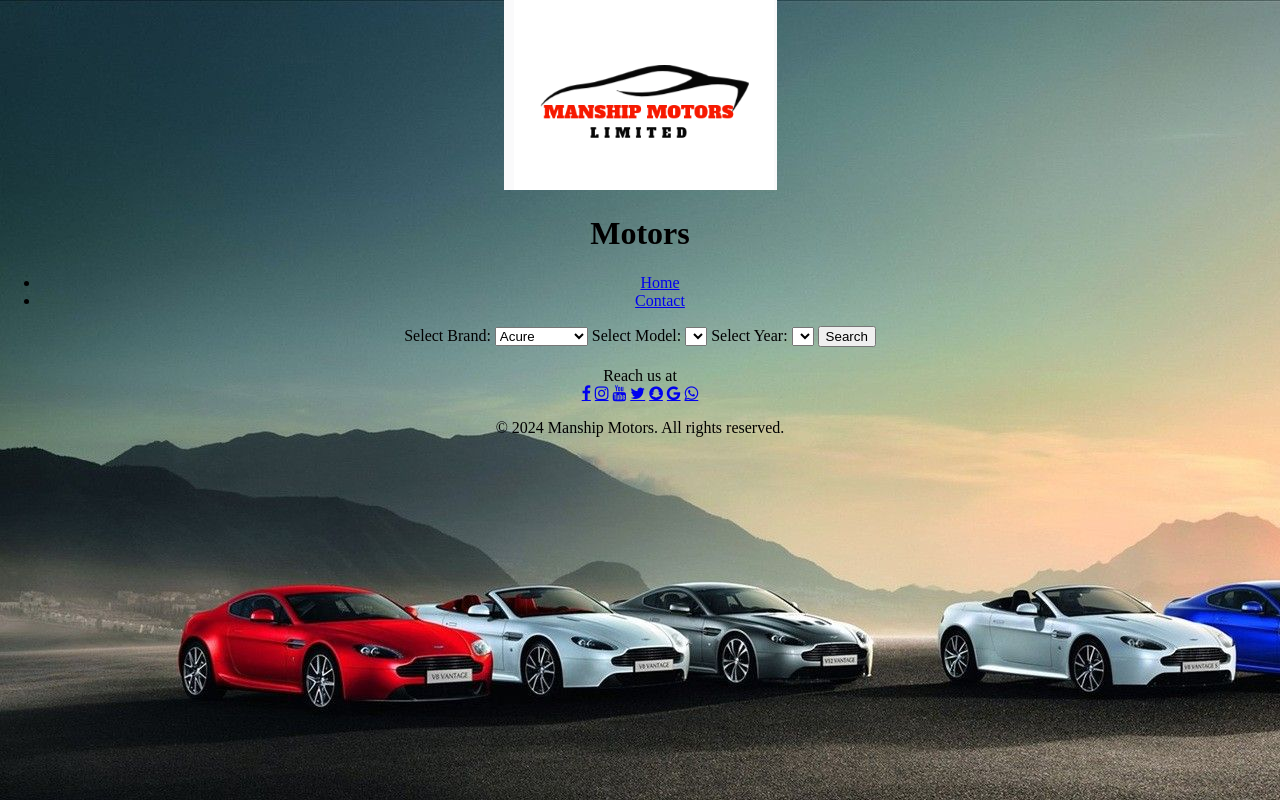
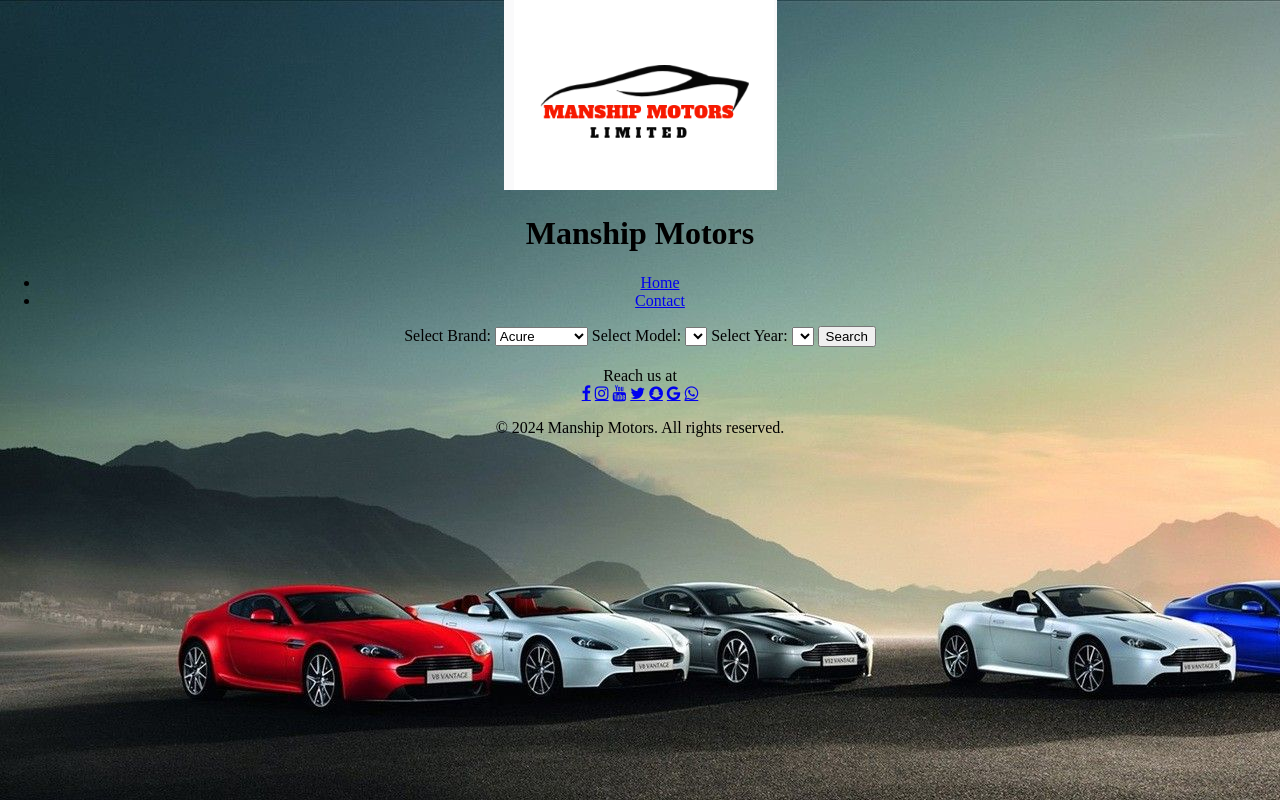
Before and after one commit to kevinke3/phase1-project, a website: page index.html in a window 1280 px wide. Drawn offline with Linux system fonts and the light colour scheme.

Commit message:
Update index.html

```diff
--- a/index.html
+++ b/index.html
@@ -12,7 +12,7 @@
 <body background="Background.jpg">
     <header>
         <img src="logo.png" alt="Motors Logo">
-        <h1>Motors</h1>
+        <h1>Manship Motors</h1>
         <nav>
             <ul>
                 <li><a href="#home">Home</a></li>
```
